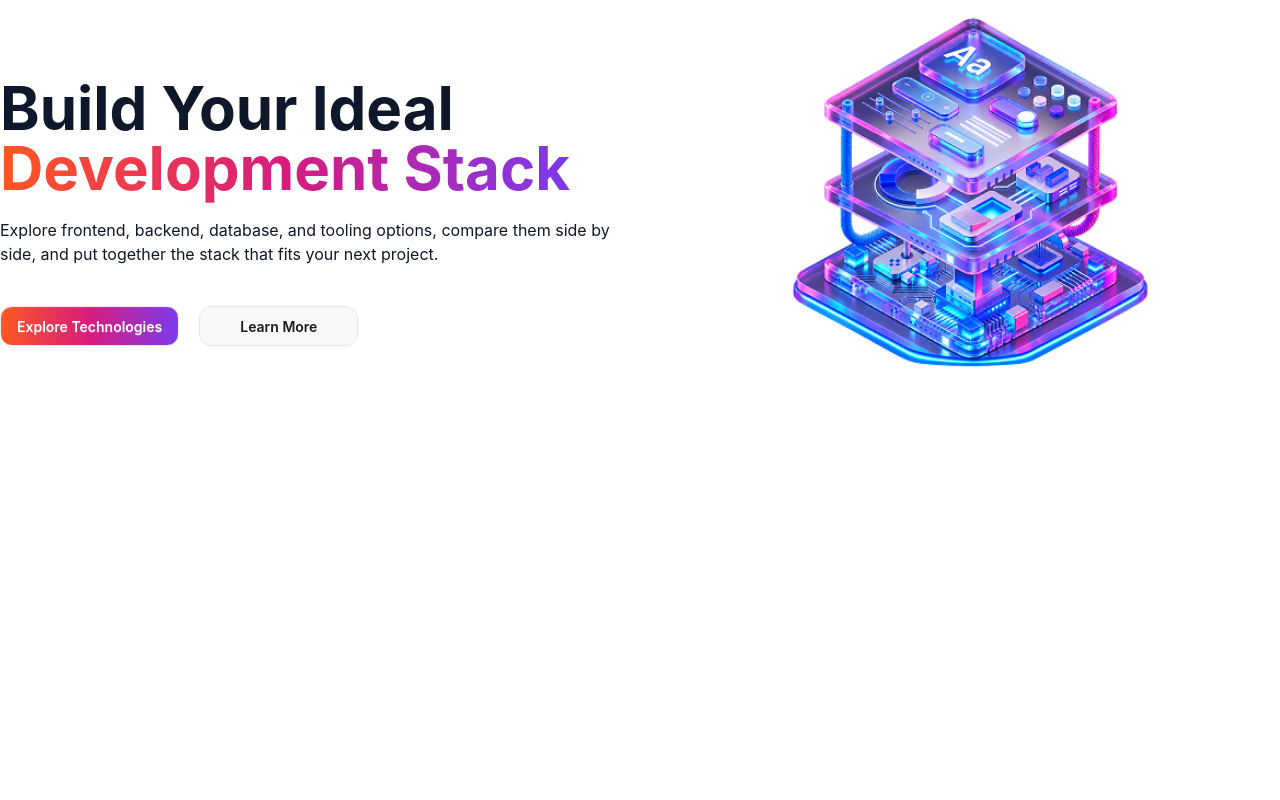
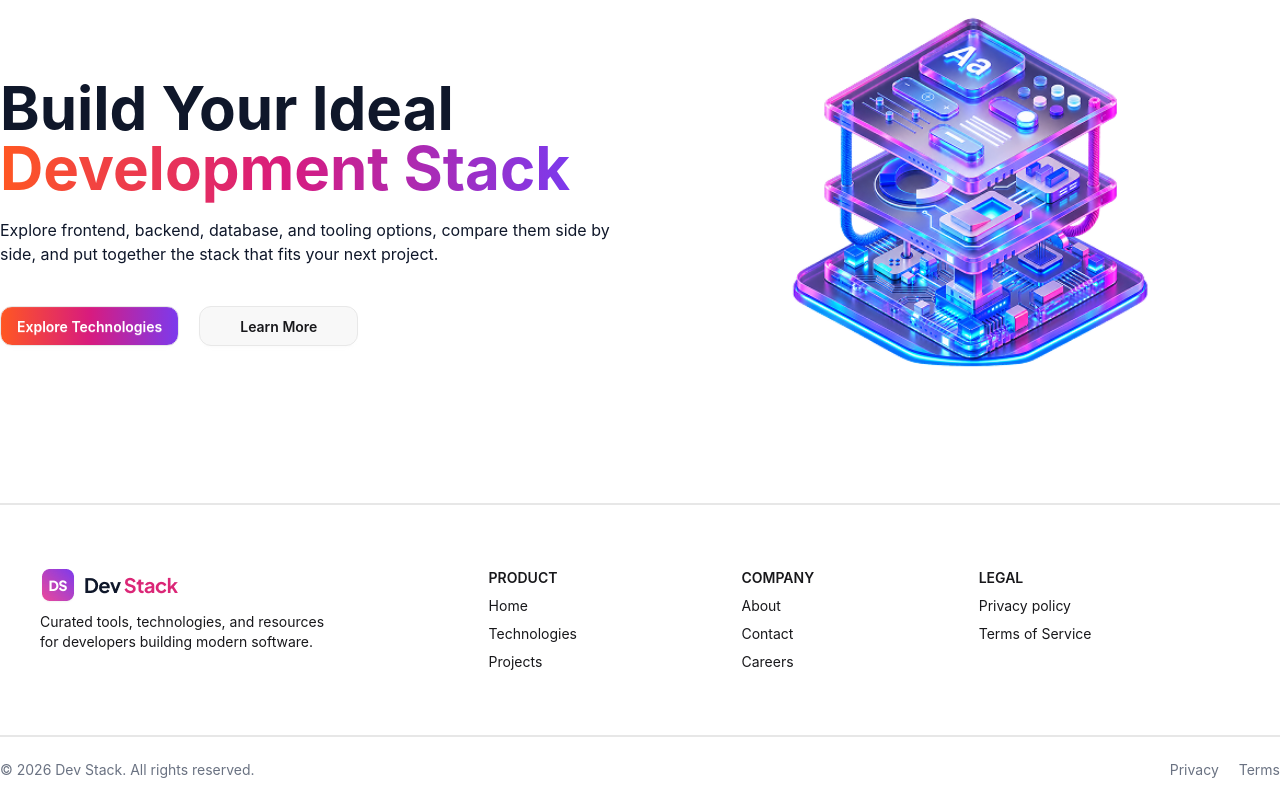
Before and after one commit to almamuncode/dev-stack, a React (Vite) app: page / in a window 1280 px wide. Shown: the part 200-1000 px from the top of the page. Before the commit the page ends 800 px from the top, so only its background shows below. Built offline with nearby package versions, Linux system fonts and the light colour scheme.

Commit message:
Added footer section

```diff
--- a/src/App.tsx
+++ b/src/App.tsx
@@ -1,3 +1,4 @@
+import Footer from "./components/Footer"
 import Hero from "./components/Hero"
 import Navbar from "./components/Navbar"
 
@@ -9,6 +10,8 @@ function App() {
     <Navbar></Navbar>
      <div className="divider"></div>
      <Hero></Hero>
+     <div className="divider"></div>
+     <Footer></Footer>
 
     </>
   )
--- /dev/null
+++ b/src/components/Footer.tsx
@@ -0,0 +1,45 @@
+import React from 'react';
+import logo from '../assets/logo-text.png'
+
+const Footer = () => {
+    return (
+        <div>
+            <footer className="container mx-auto footer sm:footer-horizontal text-base-content p-10">
+            <div>
+                <img src={logo} alt="" />
+                <p>
+                    Curated tools, technologies, and resources <br /> for developers building
+                    modern software.
+                </p>
+            </div>
+            <div>
+                <h3 className="font-semibold">PRODUCT</h3>
+                <a className="link link-hover">Home</a>
+                <a className="link link-hover">Technologies</a>
+                <a className="link link-hover">Projects</a>
+            </div>
+            <div>
+                <h3 className="font-semibold">COMPANY</h3>
+                <a className="link link-hover">About</a>
+                <a className="link link-hover">Contact</a>
+                <a className="link link-hover">Careers</a>
+            </div>
+            <div>
+                <h3 className="font-semibold">LEGAL</h3>
+                <a className="link link-hover">Privacy policy</a>
+                <a className="link link-hover">Terms of Service</a>
+            </div>
+        </footer>
+        <div className="divider"></div>
+        <div className='flex justify-between container mx-auto mb-5'>
+            <div><p className='text-sm text-gray-500'>© 2026 Dev Stack. All rights reserved.</p></div>
+            <div className='text-sm text-gray-500 flex gap-5'>
+                <a className="link link-hover">Privacy</a>
+                <a className="link link-hover">Terms</a>
+            </div>
+        </div>
+        </div>
+    );
+};
+
+export default Footer;
```
